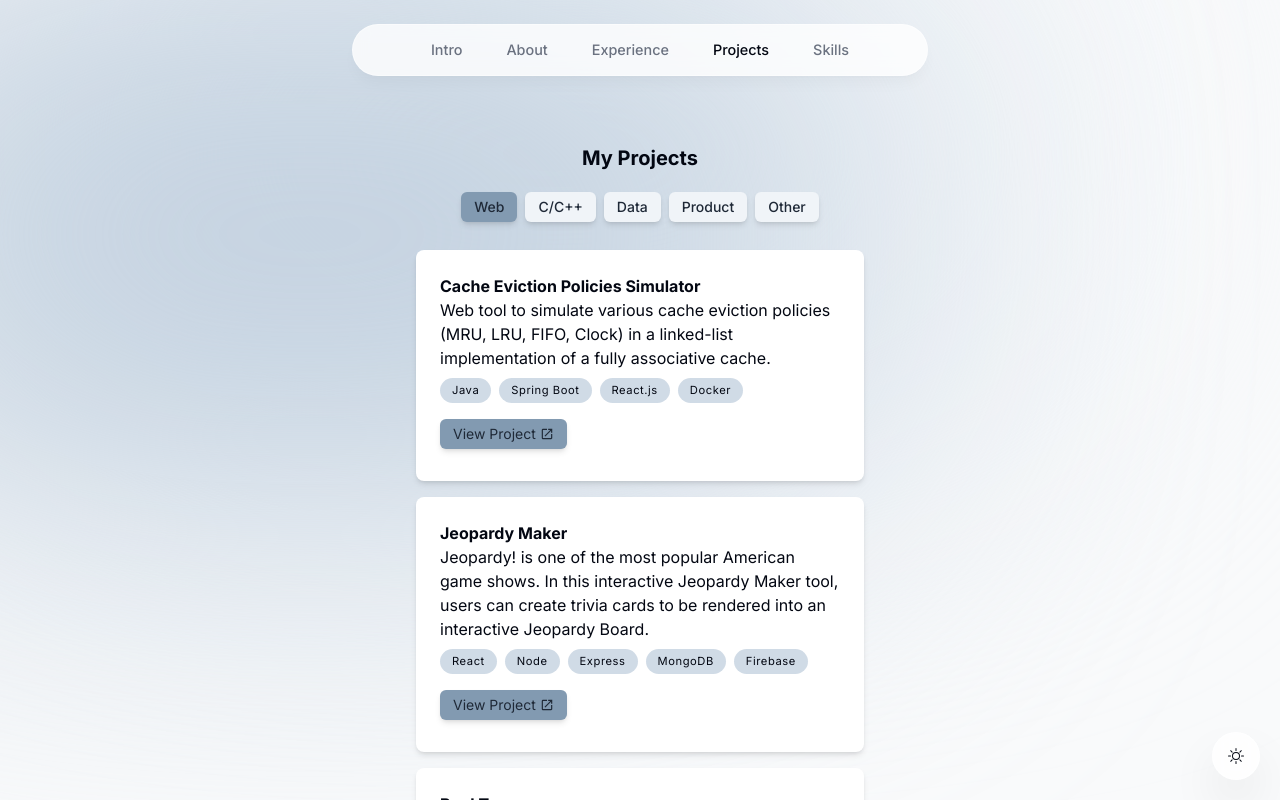
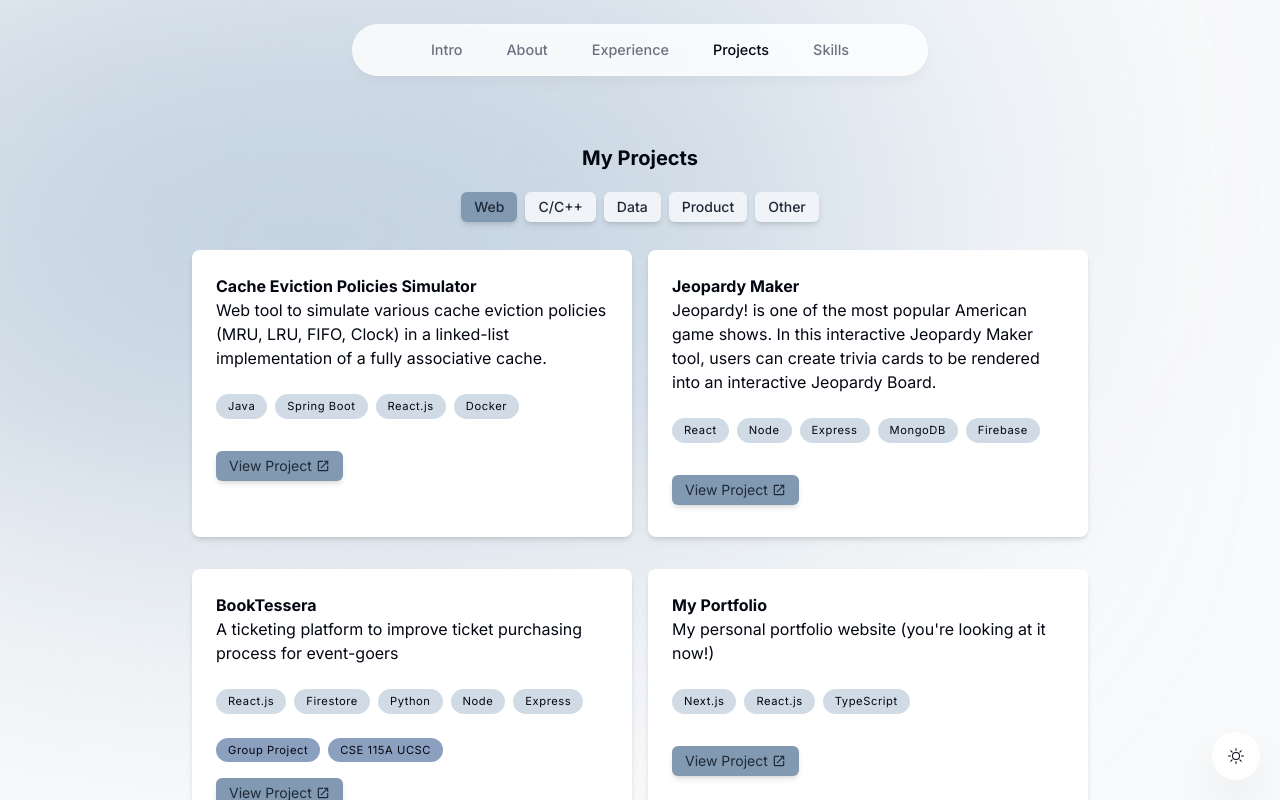
Before and after one commit to shreyasun/shreyasun.github.io, a Next.js app: page / in a window 1280 px wide. Both pictures are taken after a click on the button "Projects". Shown: the top 800 px of the page. Built offline with nearby package versions, Linux system fonts and the light colour scheme.

Commit message:
changed format of projects

```diff
--- a/components/Projects.tsx
+++ b/components/Projects.tsx
@@ -18,7 +18,8 @@ function Projects() {
   const filteredProjects = projects.filter(project => project.category === currCategory);
 
   return (
-    <motion.section className='flex flex-col items-center justify-center gap-5'
+    <motion.section
+      className='flex flex-col items-center justify-center gap-5 w-[70vw] max-w-full'
       ref={ref}
       initial={{ opacity: 0, scale: 0 }}
       animate={{ opacity: 1, scale: 1 }}
@@ -26,25 +27,30 @@ function Projects() {
       <h1 className="text-xl font-bold">My Projects</h1>
       <div className='flex flex-col sm:flex-row items-center justify-center gap-2 px-4 text-lg font-medium'>
         {categories.map((category) => (
-          <div className={`cursor-pointer inline-block rounded-md px-3 py-1 text-sm border border-transparent hover:bg-[#bcccdc] dark:hover:bg-gray-700 mb-2 mx-auto sm:mx-0 shadow-md p-6 ${currCategory === category ? 'bg-blue3 dark:bg-blue5 text-gray-800 dark:text-gray-200' : 'bg-[#f0f4f8] dark:bg-blue4 text-gray-800 dark:text-gray-200'}`}
-          key={category} onClick={() => changeCategory(category)}>
+          <div
+            className={`cursor-pointer inline-block rounded-md px-3 py-1 text-sm border border-transparent hover:bg-[#bcccdc] dark:hover:bg-gray-700 mb-2 mx-auto sm:mx-0 shadow-md p-6 ${currCategory === category ? 'bg-blue3 dark:bg-blue5 text-gray-800 dark:text-gray-200' : 'bg-[#f0f4f8] dark:bg-blue4 text-gray-800 dark:text-gray-200'}`}
+            key={category}
+            onClick={() => changeCategory(category)}
+          >
             {category}
           </div>
         ))}
       </div>
 
-      <div className="flex">
-        <ul className="">
+      <div className="grid grid-cols-1 sm:grid-cols-2 gap-4 w-full">
         {filteredProjects.length === 0 ? (
           <div className='mb-4 max-w-md bg-white dark:bg-blue5 rounded-lg shadow-md p-6'>
             <h2>Coming Soon!</h2>
           </div>
         ) : (
           filteredProjects.map((project, i) => (
-              <div key={i} className='mb-4 max-w-md bg-white dark:bg-blue5 rounded-lg shadow-md p-6'>
+            <div
+              key={i}
+              className='mb-4 bg-white dark:bg-blue5 rounded-lg shadow-md p-6 flex flex-col items-start'
+            >
               <h2><b>{project.title}</b></h2>
               <p>{project.description}</p>
-                <ul className="flex flex-wrap mt-4 gap-2 sm:mt-auto">
+              <ul className="flex flex-wrap mt-4 gap-2">
                 {project.tools.map((tool, i) => (
                   <li
                     className="bg-[#bcccdc]/[0.7] px-3 py-1 text-[0.7rem] mt-2 tracking-wider rounded-full dark:bg-blue4"
@@ -54,7 +60,7 @@ function Projects() {
                   </li>
                 ))}
               </ul>
-                <ul className="flex flex-wrap mt-4 gap-2 sm:mt-auto">
+              <ul className="flex flex-wrap mt-4 gap-2">
                 {project.tags.map((tag, i) => (
                   <li
                     className="bg-[#5b77a4]/[0.7] px-3 py-1 text-[0.7rem] mt-2 tracking-wider rounded-full dark:bg-blue3"
@@ -74,7 +80,6 @@ function Projects() {
             </div>
           ))
         )}
-        </ul>
       </div>
     </motion.section>
   );
```
Lines whose indentation alone changed are shown as unchanged.
